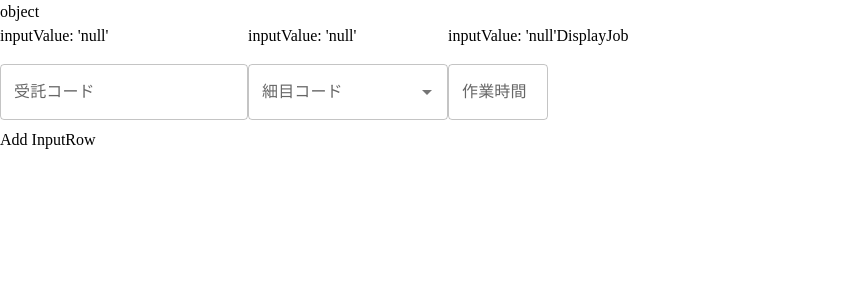
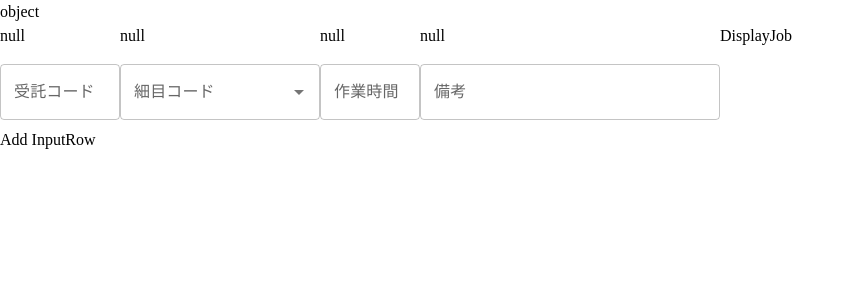
Before and after one commit to bluelemon0221/menkata, a Next.js app: page /daily in a window 1280 px wide. Shown: the top 300 px of the page, without its empty margins (0-855 px from the left). Built offline with nearby package versions, Linux system fonts and the light colour scheme.

Commit message:
InputMemo.tsxを作成、親コンポーネントの引数の処理はこれから

```diff
--- a/src/app/daily/components/InputDetails.tsx
+++ b/src/app/daily/components/InputDetails.tsx
@@ -28,12 +28,16 @@ export const InputDetails = ({ updateDetailsCode }: InputDetailsProps) => {
   };
   return (
     <div>
-      <div>{`inputValue: '${inputValue}'`}</div>
+      <div>{`${inputValue}`}</div>
       <Autocomplete
         value={inputValue !== null ? inputValue : null}
         isOptionEqualToValue={(option, value) => option === value}
-        onInputChange={(event, newInputValue) => {
-          setInputValue(newInputValue);
+        onInputChange={(e, newInputValue) => {
+          if (newInputValue) {
+            setInputValue(newInputValue);
+          } else {
+            setInputValue(null);
+          }
         }}
         options={details}
         sx={{ width: 200 }}
--- a/src/app/daily/components/InputHour.tsx
+++ b/src/app/daily/components/InputHour.tsx
@@ -32,7 +32,7 @@ export const InputHour = ({ updateHour }: InputHourProps) => {
 
   return (
     <div>
-      <div>{`inputValue: '${inputValue}'`}</div>
+      <div>{`${inputValue}`}</div>
       <TextField
         label="作業時間"
         margin="normal"
--- /dev/null
+++ b/src/app/daily/components/InputMemo.tsx
@@ -0,0 +1,25 @@
+"use client";
+import { TextField } from "@mui/material";
+import React, { useState } from "react";
+
+export const InputMemo = () => {
+  const [memo, setMemo] = useState<string | null>(null);
+  return (
+    <div>
+      <div>{`${memo}`}</div>
+      <TextField
+        label="備考"
+        margin="normal"
+        sx={{ width: 300 }}
+        value={memo || ""}
+        onChange={(e) => {
+          if (e.target.value) {
+            setMemo(e.target.value);
+          } else {
+            setMemo(null);
+          }
+        }}
+      />
+    </div>
+  );
+};
--- a/src/app/daily/components/InputRow.tsx
+++ b/src/app/daily/components/InputRow.tsx
@@ -6,6 +6,7 @@ import { InputDetails } from "./InputDetails";
 import { InputHour } from "./InputHour";
 import { DisplayJob } from "./DisplayJob";
 import { DailyInputObject } from "../types";
+import { InputMemo } from "./InputMemo";
 
 type InputRowProps = {
   data: DailyInputObject["data"][0];
@@ -22,47 +23,36 @@ export const InputRow = ({ data, onDataChange }: InputRowProps) => {
   ) => {
     onDataChange(data.dateIndex, { [key]: value });
   };
-  const [jobcode, setJobCode] = useState<string | null>(null);
-  const [detailcode, setDetailCode] = useState<string | null>(null);
-  const [hour, setHour] = useState<string | null>(null);
-
-  // const updateJobCode = (newJobCode: string | null) => {
-  //   setJobCode(newJobCode);
-  // };
-  // const updateDetailCode = (newDetailcode: string | null) => {
-  //   setDetailCode(newDetailcode);
-  // };
-  // const updateHour = (newHour: string | null) => {
-  //   setHour(newHour);
-  // };
 
   return (
     <div>
       <Grid container>
-        <Grid item xl={1.5}>
+        <Grid item xl={0.8}>
           <InputTaskID
             updateJobCode={(newJobCode) =>
               onDataChange(data.dateIndex, { jobCode: newJobCode })
             }
-            // jobcode={data.jobCode}
           />
         </Grid>
-        <Grid item xl={1.5}>
+        <Grid item xl={1.3}>
           <InputDetails
             updateDetailsCode={(newDetailsCode) =>
               onDataChange(data.dateIndex, { detailsCode: newDetailsCode })
             }
           />
         </Grid>
-        <Grid item xl={1.5}>
+        <Grid item xl={0.68}>
           <InputHour
             updateHour={(newHour) =>
               onDataChange(data.dateIndex, { hour: newHour })
             }
           />
         </Grid>
+        <Grid item xl={2}>
+          <InputMemo />
+        </Grid>
         <Grid item xl={3}>
-          <DisplayJob jobcode={jobcode} />
+          <DisplayJob jobcode={data.jobCode} />
         </Grid>
       </Grid>
     </div>
--- a/src/app/daily/components/InputTaskID.tsx
+++ b/src/app/daily/components/InputTaskID.tsx
@@ -21,7 +21,6 @@ type Job = {
 
 type UpdateJobCode = {
   updateJobCode: (newJobCode: string | null) => void;
-  jobcode: string | null;
 };
 
 export const InputTaskID = ({ updateJobCode }: UpdateJobCode) => {
@@ -44,16 +43,21 @@ export const InputTaskID = ({ updateJobCode }: UpdateJobCode) => {
   };
   return (
     <div>
-      <div>{`inputValue: '${jobcode}'`}</div>
+      <div>{`${jobcode}`}</div>
       <TextField
         label="受託コード"
         value={jobcode || ""}
         margin="normal"
+        sx={{ width: 120 }}
         inputProps={{
           autoComplete: "off",
         }}
         onChange={(e) => {
-          setJobcode(e.target.value);
+          if (e.target.value) {
+            setJobcode(e.target.value);
+          } else {
+            setJobcode(null);
+          }
         }}
         onBlur={handleInput}
       />
```
